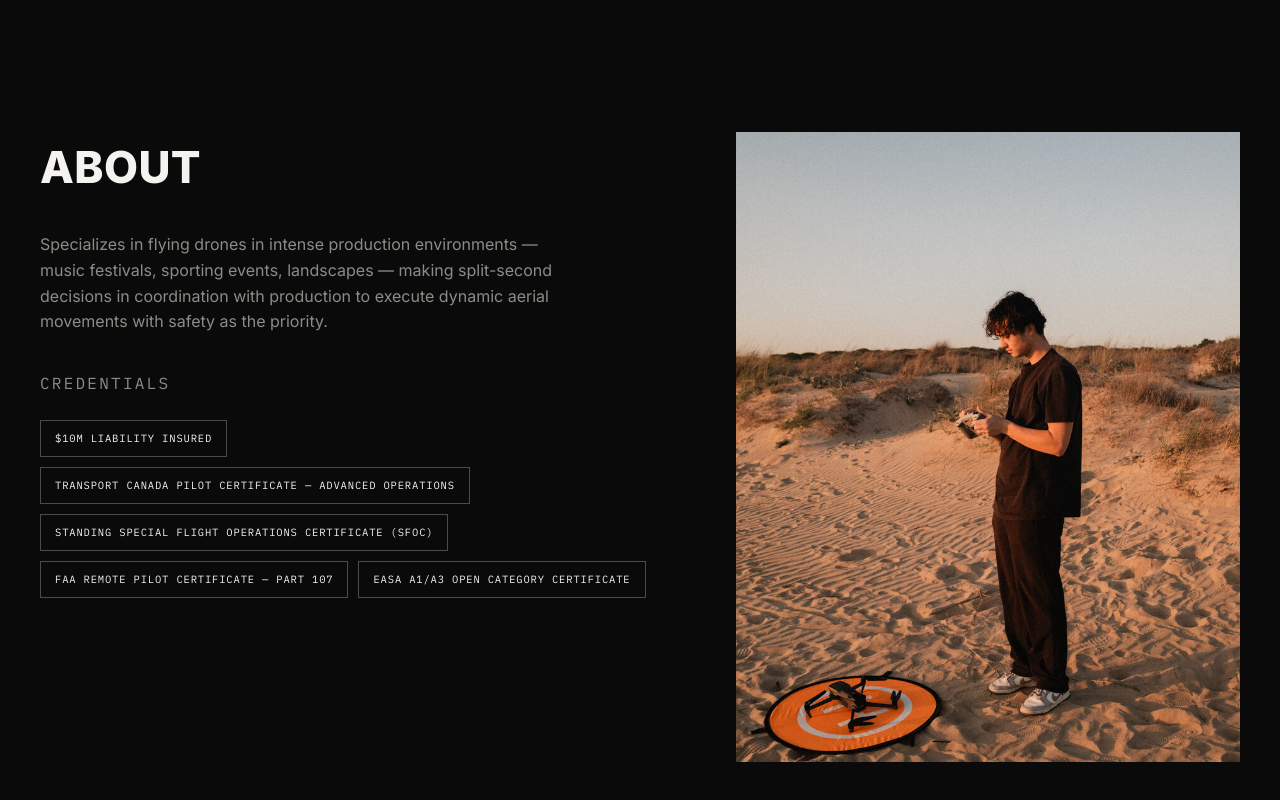
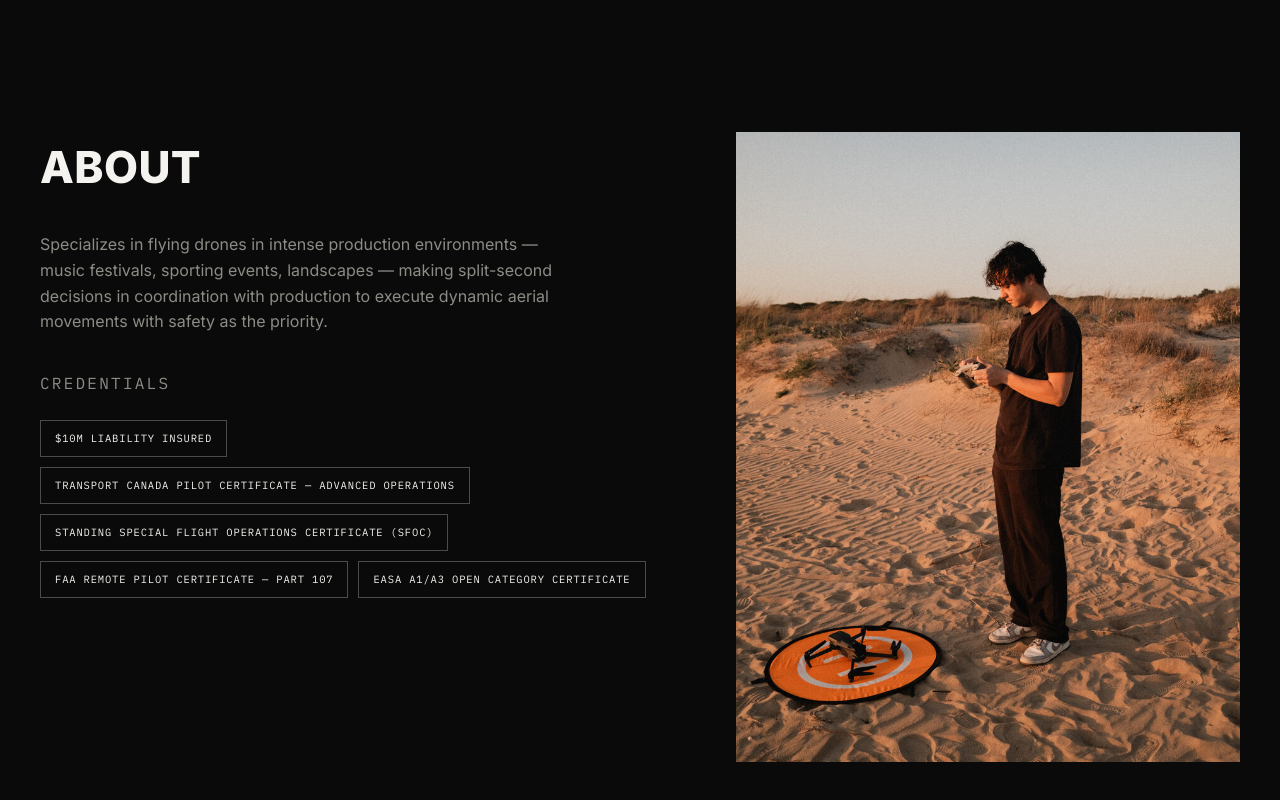
Before and after one commit to MattCrawford-01/matt-crawford-site, a plain HTML site: page index.html in a window 1280 px wide. Shown: the part 2719-3519 px from the top of the page. Drawn offline with Linux system fonts and the light colour scheme.

Commit message:
Update 5: Adjust phot "About"

```diff
--- a/index.html
+++ b/index.html
@@ -299,7 +299,7 @@ Recap Editor: Matt Crawford">
     </div>
     <div class="reveal">
       <div style="position:relative; aspect-ratio:4/5; overflow:hidden;">
-        <img src="images/matt-about.jpg" alt="Matt Crawford flying a drone at Punta Umbria, Spain" style="width:100%; height:100%; object-fit:cover; display:block;">
+        <img src="images/matt-about.jpg" alt="Matt Crawford flying a drone at Punta Umbria, Spain" style="width:100%; height:100%; object-fit:cover; object-position:center 90%; display:block;">
       </div>
     </div>
   </div>
```
